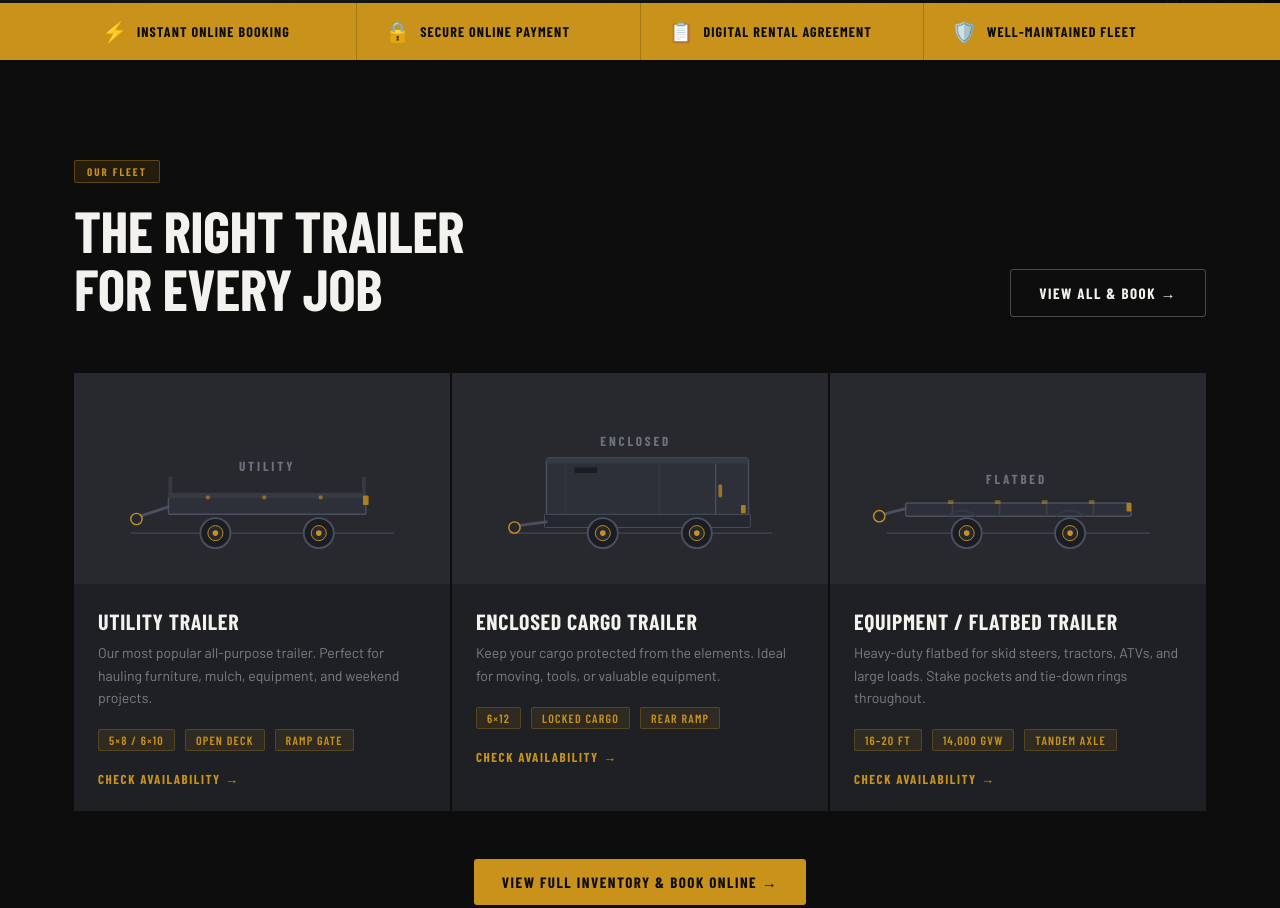
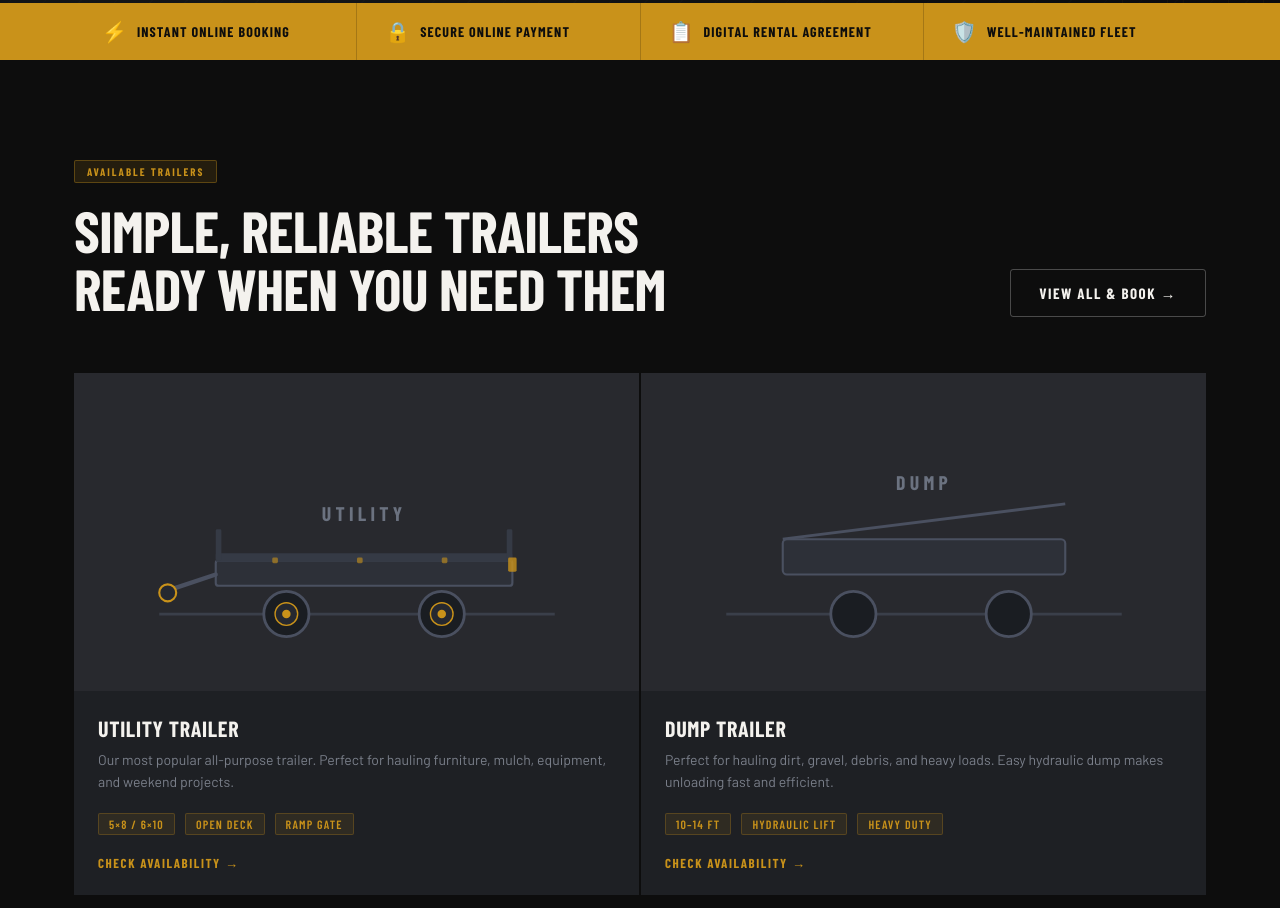
Before and after one commit to ironhawktrailers/website, a plain HTML site: page index.html in a window 1280 px wide. Shown: the part 1079-1987 px from the top of the page. Drawn offline with nearby package versions, Linux system fonts and the light colour scheme; a web font is replaced by a local one.

Commit message:
Update index.html
Used Chat to modify fleet section - customized to our trailers, deemphasizing fleet

```diff
--- a/index.html
+++ b/index.html
@@ -754,7 +754,7 @@
   <div class="container hero-content">
     <div class="hero-eyebrow">
       <div class="hero-eyebrow-line"></div>
-      <div class="hero-eyebrow-text">Trailer Rental · Kansas City Region</div>
+      <div class="hero-eyebrow-text">Trailer Rental · Olathe, Kansas</div>
     </div>
 
     <h1 class="hero-title">
@@ -803,8 +803,8 @@
   <div class="container">
     <div class="fleet-header">
       <div>
-        <div class="tag">Our Fleet</div>
-        <h2 class="section-title">The Right Trailer<br>For Every Job</h2>
+        <div class="tag">Available Trailers</div>
+        <h2 class="section-title">Simple, Reliable Trailers<br>Ready When You Need Them</h2>
       </div>
       <a href="https://www.ironhawkrentals.com" target="_blank" rel="noopener" class="btn btn-outline">View All &amp; Book →</a>
     </div>
@@ -846,84 +846,30 @@
         </div>
       </div>
 
-      <!-- Enclosed Cargo -->
+      <!-- Dump Trailer -->
       <div class="trailer-card">
         <div class="card-img-wrap">
           <svg class="trailer-svg" viewBox="0 0 320 180" fill="none" xmlns="http://www.w3.org/2000/svg">
             <line x1="20" y1="148" x2="300" y2="148" stroke="#3a3f4a" stroke-width="2"/>
-            <rect x="60" y="68" width="215" height="62" rx="3" fill="#2d3038" stroke="#4a5060" stroke-width="1.5"/>
-            <rect x="60" y="68" width="215" height="6" rx="2" fill="#353a45"/>
-            <line x1="80" y1="74" x2="80" y2="130" stroke="#3a3f4a" stroke-width="1"/>
-            <line x1="180" y1="74" x2="180" y2="130" stroke="#3a3f4a" stroke-width="1"/>
-            <line x1="240" y1="74" x2="240" y2="130" stroke="#4a5060" stroke-width="1.5"/>
-            <rect x="243" y="96" width="4" height="14" rx="2" fill="#C9921A" opacity="0.7"/>
-            <rect x="90" y="78" width="24" height="6" rx="1" fill="#1a1d22"/>
-            <rect x="58" y="128" width="219" height="14" rx="1" fill="#252830" stroke="#4a5060" stroke-width="1"/>
-            <line x1="60" y1="136" x2="30" y2="140" stroke="#4a5060" stroke-width="3" stroke-linecap="round"/>
-            <circle cx="26" cy="142" r="6" fill="#252830" stroke="#C9921A" stroke-width="1.5"/>
-            <rect x="267" y="118" width="5" height="9" rx="1" fill="#C9921A" opacity="0.8"/>
-            <circle cx="120" cy="148" r="16" fill="#1a1d22" stroke="#4a5060" stroke-width="2"/>
-            <circle cx="120" cy="148" r="8" fill="#252830" stroke="#C9921A" stroke-width="1"/>
-            <circle cx="120" cy="148" r="3" fill="#C9921A"/>
+            <rect x="60" y="95" width="200" height="25" rx="3" fill="#2d3038" stroke="#4a5060" stroke-width="1.5"/>
+            <line x1="60" y1="95" x2="260" y2="70" stroke="#4a5060" stroke-width="2"/>
+            <circle cx="110" cy="148" r="16" fill="#1a1d22" stroke="#4a5060" stroke-width="2"/>
             <circle cx="220" cy="148" r="16" fill="#1a1d22" stroke="#4a5060" stroke-width="2"/>
-            <circle cx="220" cy="148" r="8" fill="#252830" stroke="#C9921A" stroke-width="1"/>
-            <circle cx="220" cy="148" r="3" fill="#C9921A"/>
-            <text x="155" y="55" text-anchor="middle" font-family="Barlow Condensed" font-size="14" font-weight="700" fill="#6b7280" letter-spacing="3">ENCLOSED</text>
+            <text x="160" y="60" text-anchor="middle" font-family="Barlow Condensed" font-size="14" font-weight="700" fill="#6b7280" letter-spacing="3">DUMP</text>
           </svg>
         </div>
         <div class="card-body">
-          <div class="card-name">Enclosed Cargo Trailer</div>
-          <p class="card-desc">Keep your cargo protected from the elements. Ideal for moving, tools, or valuable equipment.</p>
+          <div class="card-name">Dump Trailer</div>
+          <p class="card-desc">Perfect for hauling dirt, gravel, debris, and heavy loads. Easy hydraulic dump makes unloading fast and efficient.</p>
           <div class="card-specs">
-            <span class="spec">6×12</span>
-            <span class="spec">Locked Cargo</span>
-            <span class="spec">Rear Ramp</span>
-          </div>
-          <a href="https://www.ironhawkrentals.com" target="_blank" rel="noopener" class="card-cta">Check Availability →</a>
-        </div>
-      </div>
-
-      <!-- Flatbed -->
-      <div class="trailer-card">
-        <div class="card-img-wrap">
-          <svg class="trailer-svg" viewBox="0 0 320 180" fill="none" xmlns="http://www.w3.org/2000/svg">
-            <line x1="20" y1="148" x2="300" y2="148" stroke="#3a3f4a" stroke-width="2"/>
-            <rect x="40" y="116" width="240" height="14" rx="2" fill="#2d3038" stroke="#4a5060" stroke-width="1.5"/>
-            <line x1="90" y1="116" x2="90" y2="130" stroke="#3a3f4a" stroke-width="2"/>
-            <line x1="140" y1="116" x2="140" y2="130" stroke="#3a3f4a" stroke-width="2"/>
-            <line x1="190" y1="116" x2="190" y2="130" stroke="#3a3f4a" stroke-width="2"/>
-            <line x1="240" y1="116" x2="240" y2="130" stroke="#3a3f4a" stroke-width="2"/>
-            <rect x="85" y="113" width="6" height="4" fill="#C9921A" opacity="0.5"/>
-            <rect x="135" y="113" width="6" height="4" fill="#C9921A" opacity="0.5"/>
-            <rect x="185" y="113" width="6" height="4" fill="#C9921A" opacity="0.5"/>
-            <rect x="235" y="113" width="6" height="4" fill="#C9921A" opacity="0.5"/>
-            <path d="M85 130 Q100 118 115 130" stroke="#353a45" stroke-width="2" fill="none"/>
-            <path d="M200 130 Q215 118 230 130" stroke="#353a45" stroke-width="2" fill="none"/>
-            <path d="M40 122 L16 128" stroke="#4a5060" stroke-width="3" stroke-linecap="round"/>
-            <circle cx="12" cy="130" r="6" fill="#252830" stroke="#C9921A" stroke-width="1.5"/>
-            <rect x="275" y="116" width="5" height="9" rx="1" fill="#C9921A" opacity="0.8"/>
-            <circle cx="105" cy="148" r="16" fill="#1a1d22" stroke="#4a5060" stroke-width="2"/>
-            <circle cx="105" cy="148" r="8" fill="#252830" stroke="#C9921A" stroke-width="1"/>
-            <circle cx="105" cy="148" r="3" fill="#C9921A"/>
-            <circle cx="215" cy="148" r="16" fill="#1a1d22" stroke="#4a5060" stroke-width="2"/>
-            <circle cx="215" cy="148" r="8" fill="#252830" stroke="#C9921A" stroke-width="1"/>
-            <circle cx="215" cy="148" r="3" fill="#C9921A"/>
-            <text x="158" y="96" text-anchor="middle" font-family="Barlow Condensed" font-size="14" font-weight="700" fill="#6b7280" letter-spacing="3">FLATBED</text>
-          </svg>
-        </div>
-        <div class="card-body">
-          <div class="card-name">Equipment / Flatbed Trailer</div>
-          <p class="card-desc">Heavy-duty flatbed for skid steers, tractors, ATVs, and large loads. Stake pockets and tie-down rings throughout.</p>
-          <div class="card-specs">
-            <span class="spec">16–20 ft</span>
-            <span class="spec">14,000 GVW</span>
-            <span class="spec">Tandem Axle</span>
+            <span class="spec">10–14 ft</span>
+            <span class="spec">Hydraulic Lift</span>
+            <span class="spec">Heavy Duty</span>
           </div>
           <a href="https://www.ironhawkrentals.com" target="_blank" rel="noopener" class="card-cta">Check Availability →</a>
         </div>
       </div>
     </div>
-
     <div style="text-align:center; margin-top:48px;">
       <a href="https://www.ironhawkrentals.com" target="_blank" rel="noopener" class="btn btn-primary">View Full Inventory &amp; Book Online →</a>
     </div>
```
